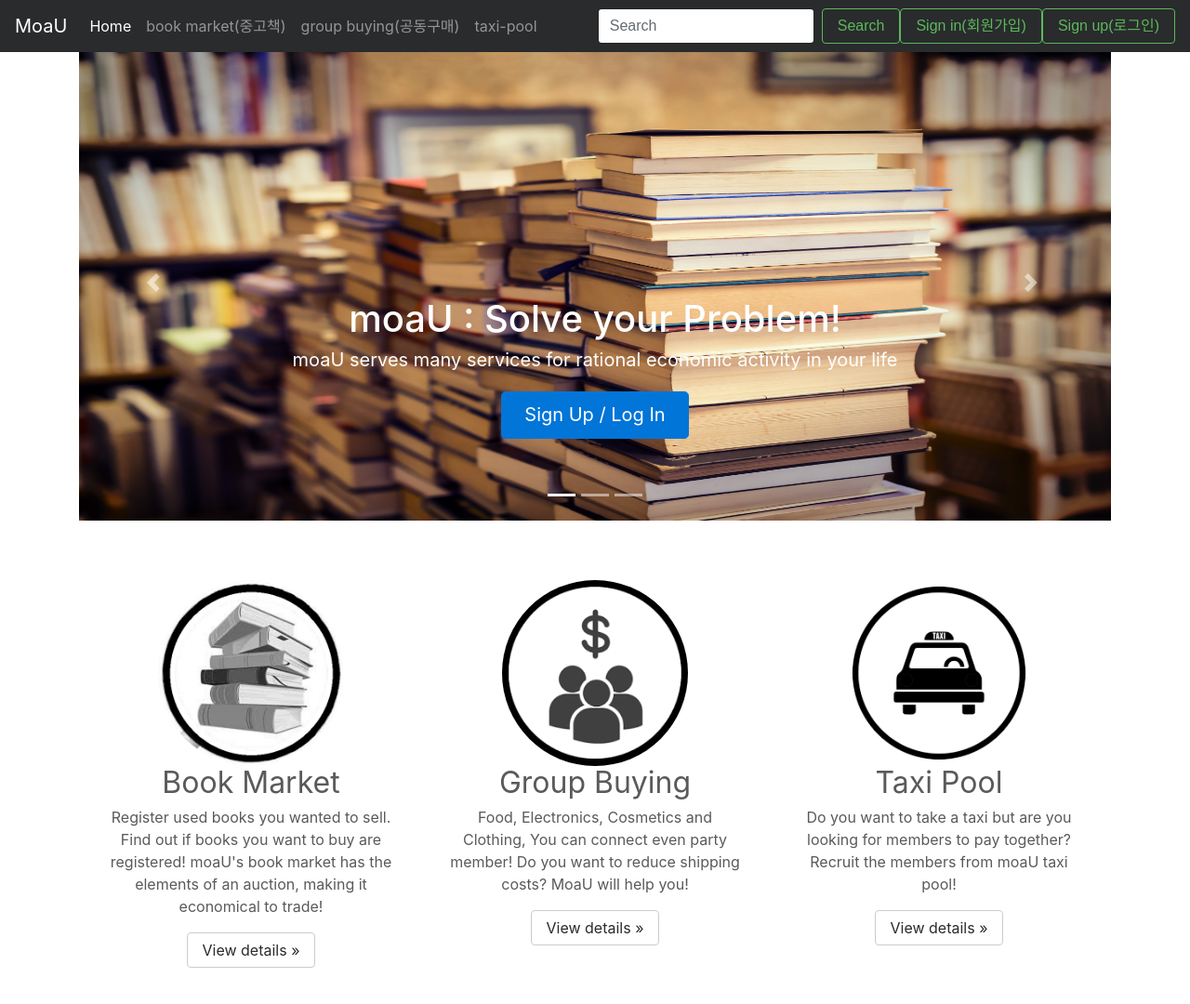
After one commit to wowSH/DB_project, a Django app: template home/templates/home/index_eng.html in a window 1280 px wide. The commit adds this page. Shown: the top 1080 px of the page at 93% size. Run offline with Django 3.2, Linux system fonts and the light colour scheme; the template is opened without the code that fills it, so the values that code supplies are empty; some libraries are stand-ins or nearby versions.

Commit message:
home_eng.html 영문판 만들었음. 다음은 nav랑 carousel 이미지 문제 css로 반영할 것

```diff
--- a/home/templates/home/index.html
+++ b/home/templates/home/index.html
@@ -66,19 +66,19 @@
           <img class="rounded-circle" src="{% static 'home/images/heading_1.jpg' %}" alt="bookmarket image" width="200" height="200">
           <h2>중고 책 마켓</h2>
           <p>평소 팔고 싶른 책들을 등록하고 사고 싶은 책이 등록되어 있는지 찾아보세요! moaU의 중고 책 마켓은 경매의 요소를 반영하여 경제적인 거래가 가능합니다!</p>
-          <p><a class="btn btn-secondary" href="#" role="button">View details &raquo;</a></p>
+          <p><a class="btn btn-secondary" href="#" role="button">자세히 보기 &raquo;</a></p>
         </div><!-- /.col-lg-4 -->
         <div class="col-lg-4">
           <img class="rounded-circle" src="{% static 'home/images/heading_2.png' %}" alt="groupbuying image>" width="200" height="200">
           <h2>공동 구매</h2>
           <p>보통의 식품, 전자제품, 화장품, 의류 등의 공동구매 희망자 모집부터 오늘 밤 야식 파티 모집까지!! moaU가 연결해 드립니다!</p>
-          <p><a class="btn btn-secondary" href="#" role="button">View details &raquo;</a></p>
+          <p><a class="btn btn-secondary" href="#" role="button">자세히 보기 &raquo;</a></p>
         </div><!-- /.col-lg-4 -->
         <div class="col-lg-4">
           <img class="rounded-circle" src="{% static 'home/images/heading_3.png' %}" alt="taxi pool image" width="200" height="200">
           <h2>택시 풀</h2>
           <p>택시를 타고 싶은데 비용을 함께 부담할 동승자를 찾으시나요? moaU 택시 풀에서 동승자를 모집하세요!</p>
-          <p><a class="btn btn-secondary" href="#" role="button">View details &raquo;</a></p>
+          <p><a class="btn btn-secondary" href="#" role="button">자세히 보기 &raquo;</a></p>
         </div><!-- /.col-lg-4 -->
       </div><!-- /.row -->
 
--- /dev/null
+++ b/home/templates/home/index_eng.html
@@ -0,0 +1,143 @@
+{% extends "base.html" %}
+
+{% load staticfiles %}
+
+{% block content %}
+
+    <div id="myCarousel" class="carousel slide" data-ride="carousel">
+      <ol class="carousel-indicators">
+        <li data-target="#myCarousel" data-slide-to="0" class="active"></li>
+        <li data-target="#myCarousel" data-slide-to="1"></li>
+        <li data-target="#myCarousel" data-slide-to="2"></li>
+      </ol>
+      <div class="carousel-inner" role="listbox">
+        <div class="carousel-item active">
+          <img class="first-slide" src="{% static 'home/images/carousel_1.jpg' %}" alt="First slide">
+          <div class="container">
+            <div class="carousel-caption d-none d-md-block">
+              <h1> moaU : Solve your Problem! </h1>
+              <p> moaU serves many services for rational economic activity in your life </p>
+              <p><a class="btn btn-lg btn-primary" href="#" role="button">Sign Up / Log In</a></p>
+            </div>
+          </div>
+        </div>
+        <div class="carousel-item">
+          <img class="second-slide" src="{% static 'home/images/carousel_2.jpeg' %}" alt="Second slide">
+          <div class="container">
+            <div class="carousel-caption d-none d-md-block">
+              <h1> moaU : Check out all three services! </h1>
+              <p> MoaU serves Bbook market, Recruitment of group buying members, Recruitment of taxi share </p>
+              <p><a class="btn btn-lg btn-primary" href="#" role="button">Sign Up / Log In</a></p>
+            </div>
+          </div>
+        </div>
+        <div class="carousel-item">
+          <img class="third-slide" src="{% static 'home/images/carousel_3.jpg' %}" alt="Third slide">
+          <div class="container">
+            <div class="carousel-caption d-none d-md-block">
+              <h1> moaU : All services are serveed free of charge! </h1>
+              <p> Mobile arlam messaging service is available for all functions </p>
+              <p><a class="btn btn-lg btn-primary" href="#" role="button">Sign Up / Log In</a></p>
+            </div>
+          </div>
+        </div>
+      </div>
+      <a class="carousel-control-prev" href="#myCarousel" role="button" data-slide="prev">
+        <span class="carousel-control-prev-icon" aria-hidden="true"></span>
+        <span class="sr-only">Previous</span>
+      </a>
+      <a class="carousel-control-next" href="#myCarousel" role="button" data-slide="next">
+        <span class="carousel-control-next-icon" aria-hidden="true"></span>
+        <span class="sr-only">Next</span>
+      </a>
+    </div>
+
+
+    <!-- Marketing messaging and featurettes
+    ================================================== -->
+    <!-- Wrap the rest of the page in another container to center all the content. -->
+
+    <div class="container marketing">
+
+      <!-- Three columns of text below the carousel -->
+      <div class="row">
+        <div class="col-lg-4">
+          <img class="rounded-circle" src="{% static 'home/images/heading_1.jpg' %}" alt="bookmarket image" width="200" height="200">
+          <h2>Book Market</h2>
+          <p>Register used books you wanted to sell. Find out if books you want to buy are registered! moaU's book market has the elements of an auction, making it economical to trade!</p>
+          <p><a class="btn btn-secondary" href="#" role="button">View details &raquo;</a></p>
+        </div><!-- /.col-lg-4 -->
+        <div class="col-lg-4">
+          <img class="rounded-circle" src="{% static 'home/images/heading_2.png' %}" alt="groupbuying image>" width="200" height="200">
+          <h2>Group Buying</h2>
+          <p> Food, Electronics, Cosmetics and Clothing, You can connect even party member! Do you want to reduce shipping costs? MoaU will help you!</p>
+          <p><a class="btn btn-secondary" href="#" role="button">View details &raquo;</a></p>
+        </div><!-- /.col-lg-4 -->
+        <div class="col-lg-4">
+          <img class="rounded-circle" src="{% static 'home/images/heading_3.png' %}" alt="taxi pool image" width="200" height="200">
+          <h2>Taxi Pool</h2>
+          <p>Do you want to take a taxi but are you looking for members to pay together? Recruit the members from moaU taxi pool!</p>
+          <p><a class="btn btn-secondary" href="#" role="button">View details &raquo;</a></p>
+        </div><!-- /.col-lg-4 -->
+      </div><!-- /.row -->
+
+
+      <!-- START THE FEATURETTES -->
+
+      <hr class="featurette-divider">
+
+      <div class="row featurette">
+        <div class="col-md-7">
+          <h2 class="featurette-heading">How to?   <small class="text-danger"> Book Market</small></h2>
+          <p> <br><br> </p>
+          <div class="row">
+            <p class="col-sm-12">1. Fill out the information of the book you want to register, determine the deadline, initial price and immediate purchase price. Then, Register. </p>
+            <p class="col-sm-12">2. Once the bidding period is over, or if someone chooses to buy immediately so the buyer is determined, you'll know the buyer's information.</p>
+            <p class="col-sm-12">3. If you have a book you want to buy, bid or buy immediately. Once you become a buyer, you will know the seller's information.</p>
+            <p class="col-sm-12">4. From My Page, you can check or modify information about the auction items you bid or registered.</p>
+            <small class="text-success"><br>※  moaU's Book market is guaranteed anonymity. Mutual information is available on My Page.</small>
+          </div>
+        </div>
+        <img class="col-md-5 img-responsive img-rounded" src="{% static 'home/images/step_1.jpg' %}" alt="books image">
+      </div>
+
+      <hr class="featurette-divider">
+
+      <div class="row featurette">
+        <div class="col-md-7 push-md-5">
+          <h2 class="featurette-heading">How to?   <small class="text-danger"> Group Buying</small></h2>
+          <p> <br><br> </p>
+          <div class="row">
+            <p class="col-sm-12">1. Determine the category, the number of people to be recruited, and the deadline for co-purchasing item. Then, Register. </p>
+            <p class="col-sm-12">2. Once the application period is over, or if the applicant is as many as the limitation on recruiting number, you'll know the applicants' information.</p>
+            <p class="col-sm-12">3. Sign up for an interesting or engaging group buying or party! You can reduce delivery costs.</p>
+            <p class="col-sm-12">4. From My Page, you can check or modify information about the post you signed up or registered.</p>
+            <small class="text-success"><br>※  moaU Group Buying is guaranteed anonymity. Mutual information is available on My Page.</small>
+          </div>
+        </div>
+        <img class="col-md-5 pull-md-7 img-responsive img-rounded" src="{% static 'home/images/step_2.gif' %}" alt="groupbuying image">
+      </div>
+
+      <hr class="featurette-divider">
+
+      <div class="row featurette">
+        <div class="col-md-7">
+          <h2 class="featurette-heading">How to?   <small class="text-danger"> Taxi Pool</small></h2>
+          <p> <br><br> </p>
+          <div class="row">
+            <p class="col-sm-12">1. Determine the departure and destination points, departure time, and the number of persons to be admitted. Then, Register </p>
+            <p class="col-sm-12">2. Once the departure time is reached, or if the applicant is as many as the limitation on recruiting number, you'll know the applicants' information.</p>
+            <p class="col-sm-12">3. Find out if there is a taxi pool recruitment that matches your travel plan. If not, you can register by yourself.</p>
+            <p class="col-sm-12">4. From My Page, you can check or modify information about the post you signed up or registered.</p>
+            <small class="text-success"><br>※  moaU  Taxi Pool is guaranteed anonymity. Mutual information is available on My Page.</small>
+          </div>
+        </div>
+        <img class="col-md-5 img-responsive img-rounded" src="{% static 'home/images/step_3.jpg' %}" alt="taxi sharing image">
+      </div>
+
+      <hr class="featurette-divider">
+
+      <!-- /END THE FEATURETTES -->
+
+    </div><!-- /.container -->
+{% endblock content %}
--- a/home/views.py
+++ b/home/views.py
@@ -5,3 +5,4 @@ from django.http import HttpResponse
 def index(request):
 
     return render(request, 'home/index.html')
+    # return render(request, 'home/index_eng.html')
```
